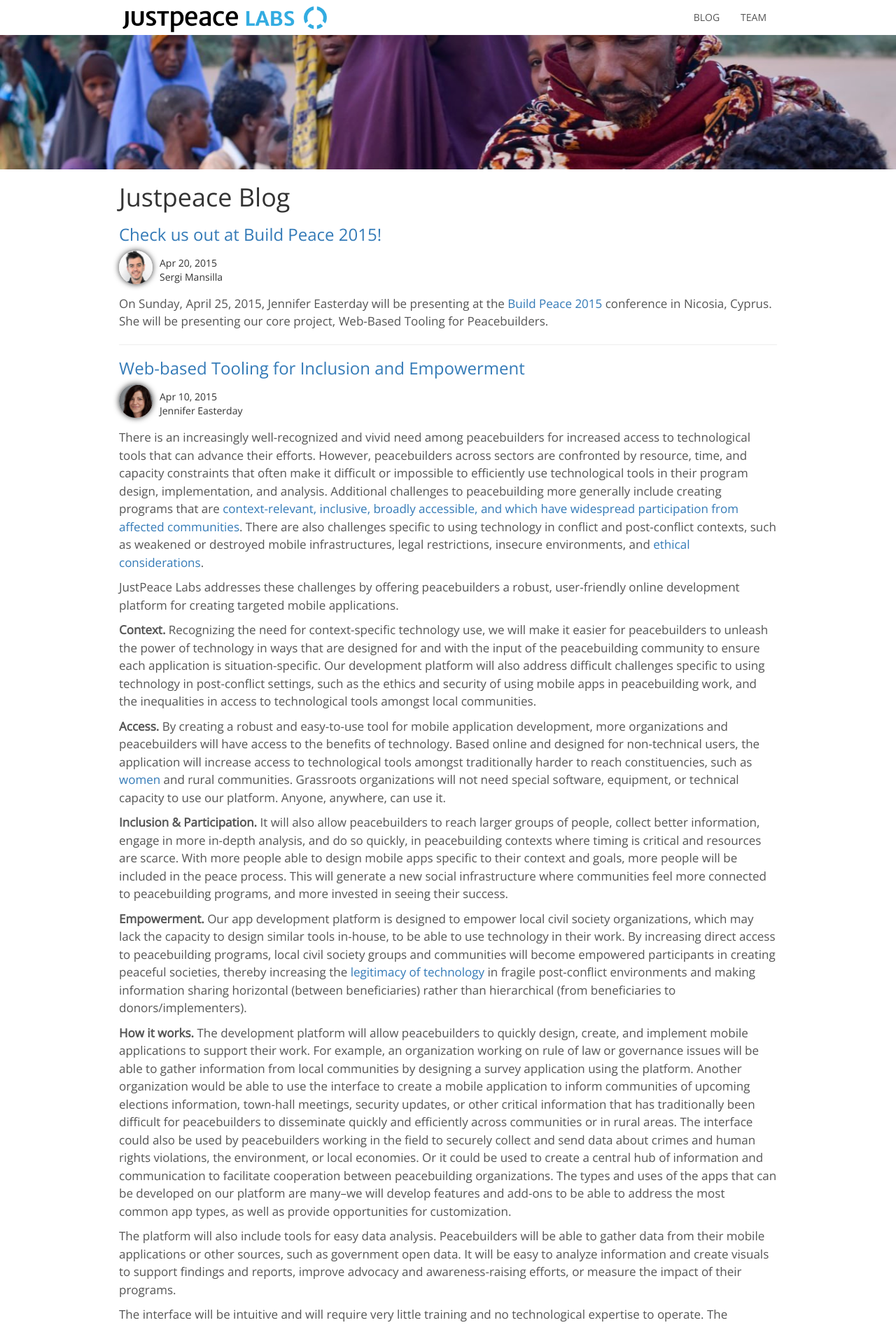
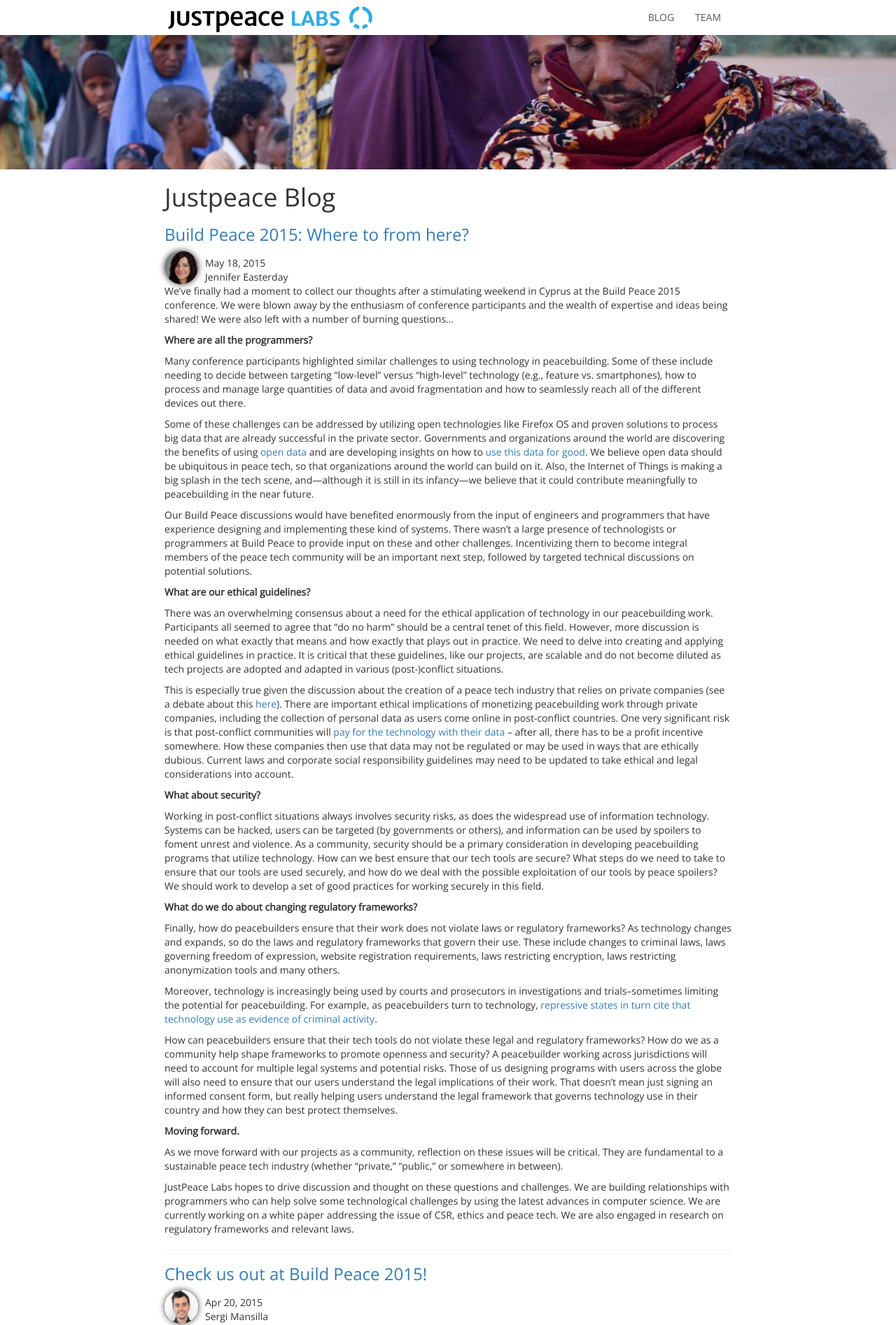
Before and after one commit to justpeacelabs/justpeacelabs.org, a Jekyll site: the page built from blog.html, in a window 1280 px wide. Shown: the top 1893 px of the page at 70% size. Built offline with Jekyll 4.4.1, drawn with Linux system fonts in a browser that asks for light colours; nearby versions of some CDN libraries.

Commit message:
New post and small suggestions from Simon to make text more readable.

```diff
--- /dev/null
+++ b/_posts/2015-05-18-where-to-go-from-here.md
@@ -0,0 +1,120 @@
+---
+permalink: /blog/where-to-from-here
+layout: post
+title:  "Build Peace 2015: Where to from here?"
+short-title: "Build Peace 2015: Where to from here?"
+date:   2015-05-18 22:04:30
+author: jen
+categories: tech technology data tooling justice peace peacebuilding
+---
+
+We’ve finally had a moment to collect our thoughts after a stimulating weekend
+in Cyprus at the Build Peace 2015 conference. We were blown away by the
+enthusiasm of conference participants and the wealth of expertise and ideas
+being shared! We were also left with a number of burning questions...
+
+<!--more-->
+
+**Where are all the programmers?**
+
+Many conference participants highlighted similar challenges to using technology
+in peacebuilding. Some of these include needing to decide between targeting
+"low-level" versus “high-level” technology (e.g., feature vs. smartphones), how
+to process and manage large quantities of data and avoid fragmentation and how
+to seamlessly reach all of the different devices out there.
+
+Some of these challenges can be addressed by utilizing open technologies like
+Firefox OS and proven solutions to process big data that are already successful
+in the private sector. Governments and organizations around the world are
+discovering the benefits of using [open
+data](https://en.wikipedia.org/wiki/Open_data) and are developing insights on
+how to
+[us](http://www.google.com/url?q=http%3A%2F%2Fwww.wired.com%2F2014%2F08%2Fdat%2F&sa=D&sntz=1&usg=AFQjCNHGrbU67MaEh5o2Y2P3NHSbRdcCwg)[e](http://www.wired.com/2014/08/dat/)[
+this data for
+good](http://www.google.com/url?q=http%3A%2F%2Fwww.wired.com%2F2014%2F08%2Fdat%2F&sa=D&sntz=1&usg=AFQjCNHGrbU67MaEh5o2Y2P3NHSbRdcCwg).
+We believe open data should be ubiquitous in peace tech, so that organizations
+around the world can build on it. Also, the Internet of Things is making a big
+splash in the tech scene, and—although it is still in its infancy—we believe
+that it could contribute meaningfully to peacebuilding in the near future.
+
+Our Build Peace discussions would have benefited enormously from the input of
+engineers and programmers that have experience designing and implementing these
+kind of systems. There wasn’t a large presence of technologists or programmers
+at Build Peace to provide input on these and other challenges. Incentivizing
+them to become integral members of the peace tech community will be an
+important next step, followed by targeted technical discussions on potential
+solutions.
+
+**What are our ethical guidelines?**
+
+There was an overwhelming consensus about a need for the ethical application of
+technology in our peacebuilding work. Participants all seemed to agree that "do
+no harm" should be a central tenet of this field. However, more discussion is
+needed on what exactly that means and how exactly that plays out in practice.
+We need to delve into creating and applying ethical guidelines in practice. It
+is critical that these guidelines, like our projects, are scalable and do not
+become diluted as tech projects are adopted and adapted in various
+(post-)conflict situations.
+
+This is especially true given the discussion about the creation of a peace tech
+industry that relies on private companies (see a debate about this
+[here](http://letthemtalk.org/2015/05/08/peacetech-industry/)). There are
+important ethical implications of monetizing peacebuilding work through private
+companies, including the collection of personal data as users come online in
+post-conflict countries. One very significant risk is that post-conflict
+communities will [pay for the technology with their
+data](http://www.theguardian.com/commentisfree/2015/apr/26/facebook-isnt-charity-poor-pay-by-surrending-their-data)
+-- after all, there has to be a profit incentive somewhere. How these companies
+then use that data may not be regulated or may be used in ways that are
+ethically dubious. Current laws and corporate social responsibility guidelines
+may need to be updated to take ethical and legal considerations into account.
+
+**What about security?**
+
+Working in post-conflict situations always involves security risks, as does the
+widespread use of information technology. Systems can be hacked, users can be
+targeted (by governments or others), and information can be used by spoilers to
+foment unrest and violence. As a community, security should be a primary
+consideration in developing peacebuilding programs that utilize technology. How
+can we best ensure that our tech tools are secure? What steps do we need to
+take to ensure that our tools are used securely, and how do we deal with the
+possible exploitation of our tools by peace spoilers? We should work to develop
+a set of good practices for working securely in this field.
+
+**What do we do about changing regulatory frameworks?**
+
+Finally, how do peacebuilders ensure that their work does not violate laws or
+regulatory frameworks? As technology changes and expands, so do the laws and
+regulatory frameworks that govern their use. These include changes to criminal
+laws, laws governing freedom of expression, website registration requirements,
+laws restricting encryption, laws restricting anonymization tools and many
+others.
+
+Moreover, technology is increasingly being used by courts and prosecutors in
+investigations and trials--sometimes limiting the potential for peacebuilding.
+For example, as peacebuilders turn to technology, [repressive states in turn
+cite that technology use as evidence of criminal
+activity](http://buildingpeaceforum.com/2015/03/the-risks-of-speaking-out-online/).
+
+How can peacebuilders ensure that their tech tools do not violate these legal
+and regulatory frameworks? How do we as a community help shape frameworks to
+promote openness and security? A peacebuilder working across jurisdictions will
+need to account for multiple legal systems and potential risks. Those of us
+designing programs with users across the globe will also need to ensure that
+our users understand the legal implications of their work. That doesn’t mean
+just signing an informed consent form, but really helping users understand the
+legal framework that governs technology use in their country and how they can
+best protect themselves.
+
+**Moving forward.**
+
+As we move forward with our projects as a community, reflection on these issues
+will be critical. They are fundamental to a sustainable peace tech industry
+(whether "private," “public,” or somewhere in between).
+
+JustPeace Labs hopes to drive discussion and thought on these questions and
+challenges. We are building relationships with programmers who can help solve
+some technological challenges by using the latest advances in computer science.
+We are currently working on a white paper addressing the issue of CSR, ethics
+and peace tech. We are also engaged in research on regulatory frameworks and
+relevant laws.
--- a/_sass/blog.scss
+++ b/_sass/blog.scss
@@ -4,7 +4,7 @@
 
 @media (min-width: 1200px) {
   .container {
-    width: 970px;
+    width: 60em;
   }
 }
 
@@ -19,10 +19,9 @@
   box-shadow: inset 0 -2px 5px rgba(0,0,0,.1);
 }
 
-.blog-post-content {
+.post-content {
   margin-top: 15px;
-  /*font-family: Georgia,"Times New Roman",Times,serif;*/
-  color: #555;
-  font-size: 17px;
+  color: #333;
+  font-size: 18px;
   line-height: 1.5;
 }
--- a/_sass/justpeace.scss
+++ b/_sass/justpeace.scss
@@ -75,11 +75,6 @@
   font-size: 14px;
 }
 
-.post-content {
-  margin-top: 15px;
-  font-size: 16px;
-  line-height: 26px;
-}
 
 .site-footer {
   position: absolute;
--- a/index.html
+++ b/index.html
@@ -12,6 +12,7 @@
           {{ post.short-title }}
         </a>
       </h3>
+      <p><i>{{ post.date | date: "%b %-d, %Y" }}</i></p>
       <p>{{ post.excerpt }}</p>
       <p><a href="#">Read more +</a></p>
     </div>
--- a/team.html
+++ b/team.html
@@ -69,20 +69,5 @@
 
     </p>
 
-    <p>
-
-   Having worked on matters of trade and development from both the public and
-   private sector perspectives, Hana’s work and scholarship focuses primarily
-   on business and human rights, with an emphasis on the corporate duty to
-   respect in the context of international development and our increasingly
-   globalized world.  Hana has a Juris Doctor from Berkeley Law (University of
-   California, Berkeley) and a Bachelor of Arts from the University of
-   California, Berkeley. While at Berkeley Law, she was co-Editor in Chief of
-   the Berkeley Journal of International Law and served on the International
-   Human Rights Law Clinic. She has been an active member of the California
-   State Bar Association since 2008.
-
-    </p>
-
   </article>
 </div>
```
